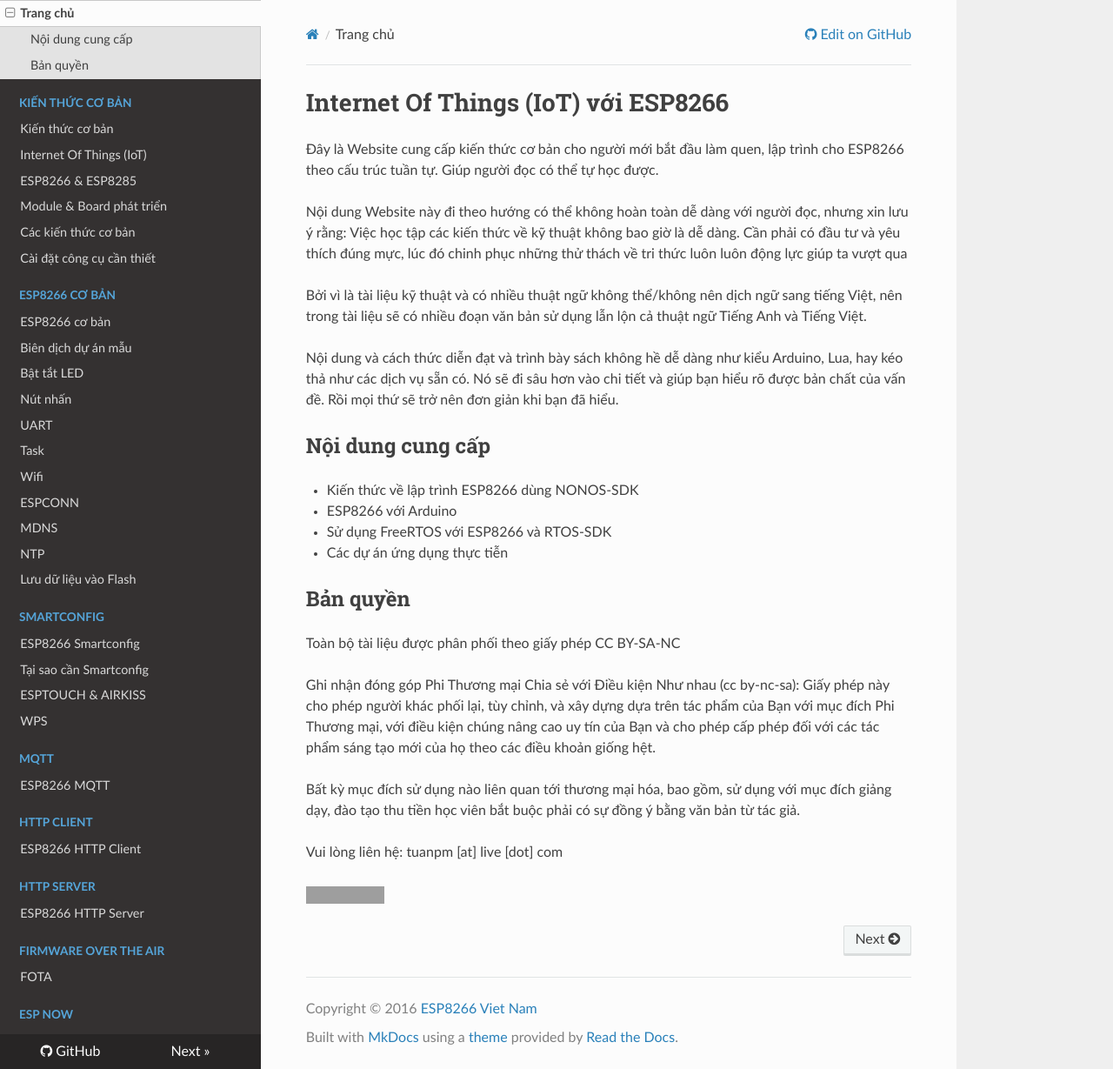
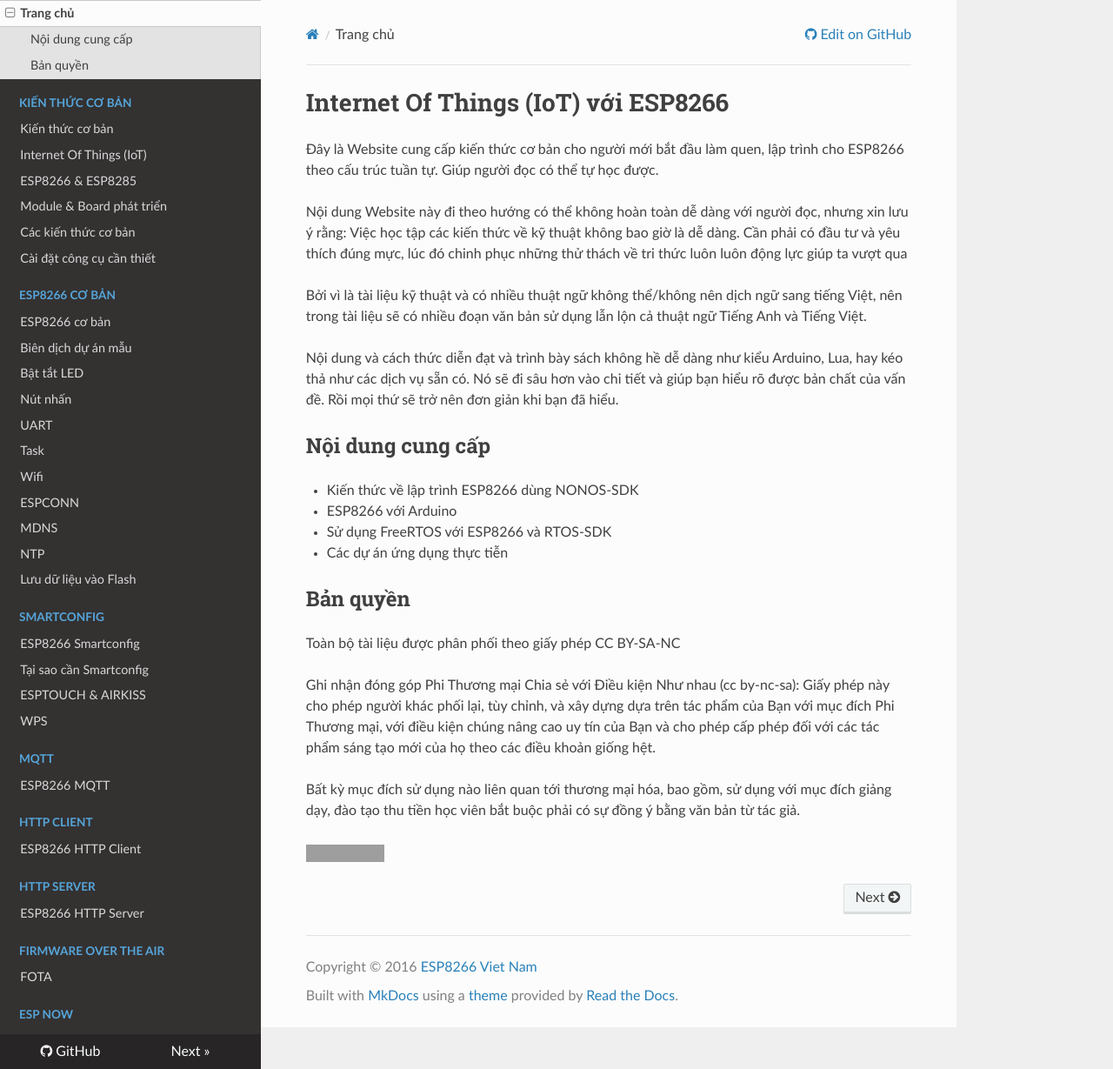
Before and after one commit to esp8266vn/esp8266.vn, an MkDocs documentation site: the page built from docs/index.md, in a window 1280 px wide and 1229 px high. Shown: the whole window at 87% size. Built offline with MkDocs 1.6.1, drawn with Linux system fonts in a browser that asks for light colours; nearby versions of some CDN libraries; old or Windows-style settings are respelled for this version of MkDocs; grey boxes are pictures that could not be loaded.

Commit message:
remove email

```diff
--- a/docs/index.md
+++ b/docs/index.md
@@ -25,6 +25,5 @@
 
 Bất kỳ mục đích sử dụng nào liên quan tới thương mại hóa, bao gồm, sử dụng với mục đích giảng dạy, đào tạo thu tiền học viên bắt buộc phải có sự đồng ý bằng văn bản từ tác giả.
 
-Vui lòng liên hệ: tuanpm [at] live [dot] com
 
 ![](http://mirrors.creativecommons.org/presskit/buttons/88x31/svg/by-nc.eu.svg)
```
